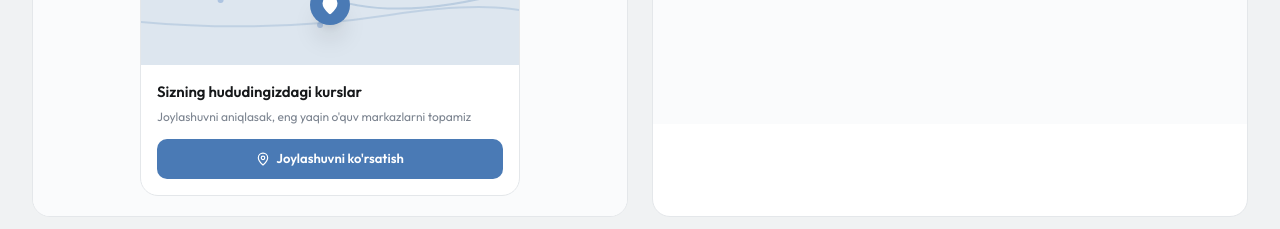
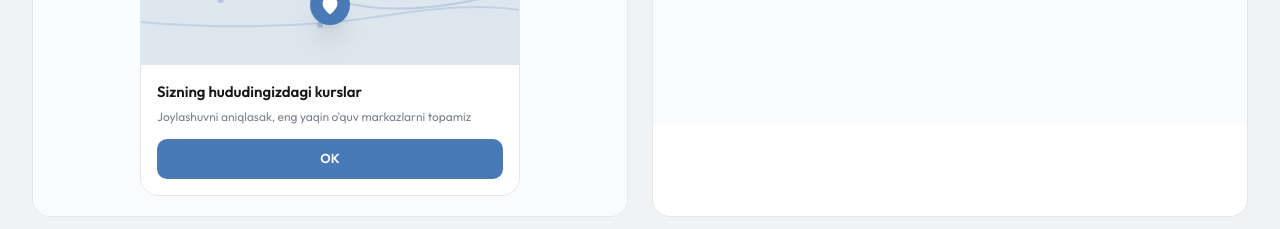
Before and after one commit to Darslinker-uz/Frontend, a Next.js app: page /check in a window 1280 px wide. Shown: the part 1300-1529 px from the top of the page. Built offline with nearby package versions, Linux system fonts and the light colour scheme; no server answers; the database is empty.

Commit message:
style: /check sandbox V5 tugmasi ham 'OK' ga moslangan
Co-Authored-By: Claude Opus 4.7 (1M context) <noreply@anthropic.com>

```diff
--- a/src/app/check/page.tsx
+++ b/src/app/check/page.tsx
@@ -287,7 +287,7 @@ function V5() {
           >
             {state === "loading" ? <Loader2 className="w-3.5 h-3.5 animate-spin" /> :
              state === "done" ? <><Check className="w-3.5 h-3.5" /> Topildi</> :
-             <><MapPin className="w-3.5 h-3.5" /> Joylashuvni ko&apos;rsatish</>}
+             "OK"}
           </button>
         </div>
       </div>
```
